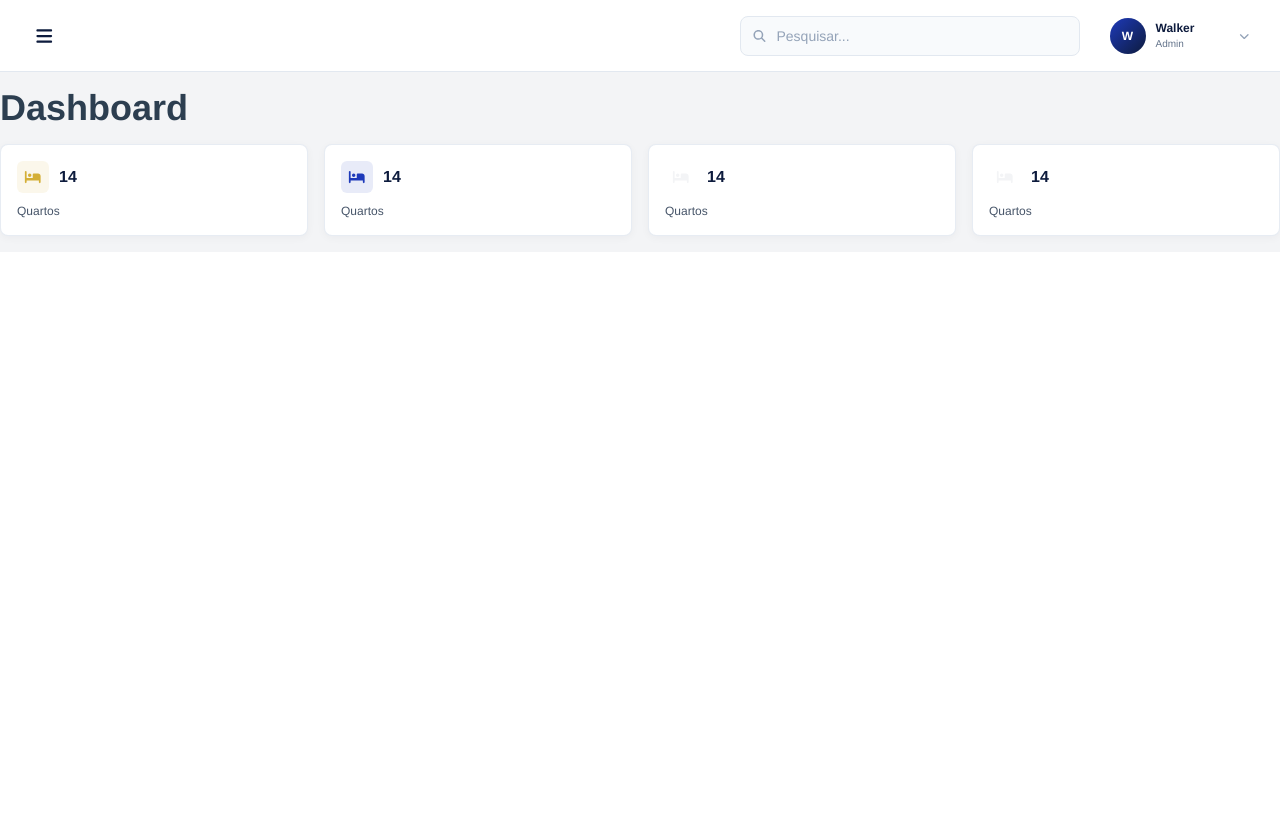
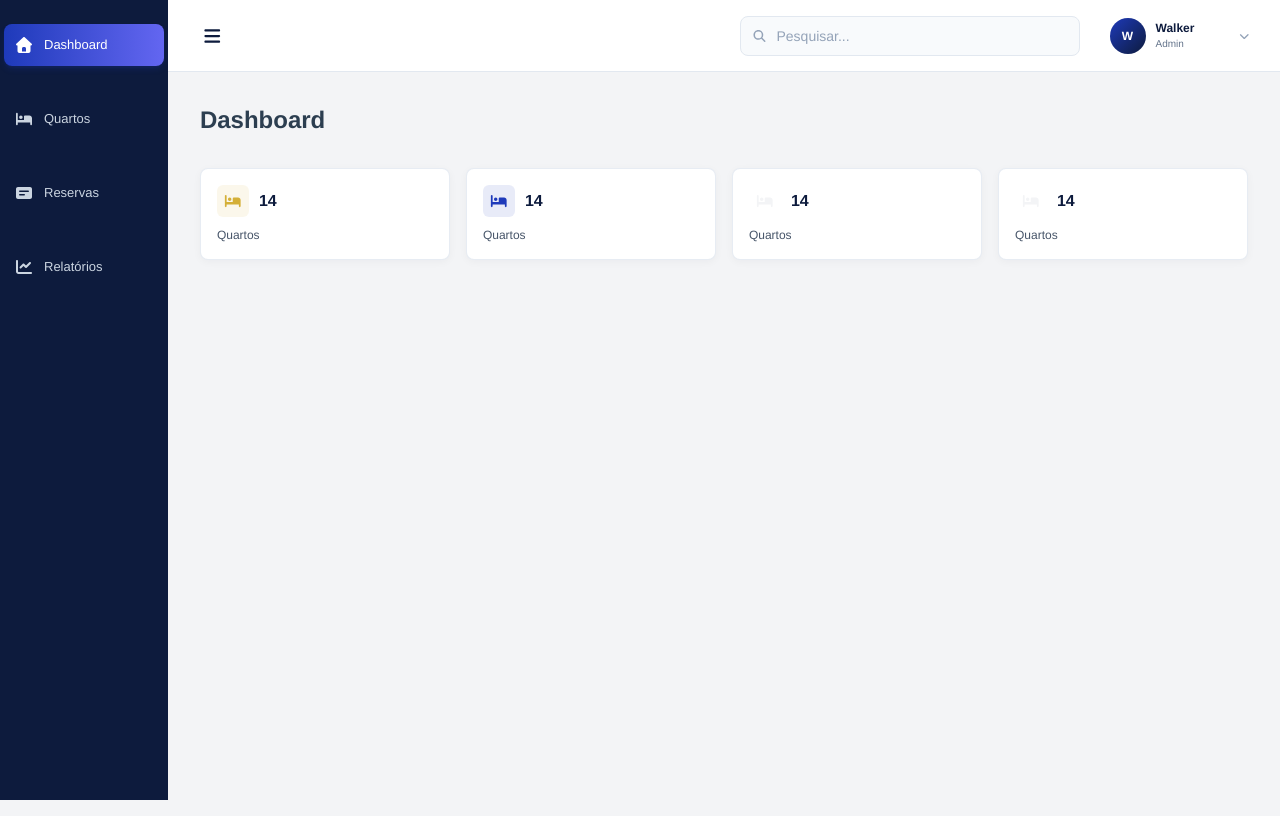
Before and after one commit to rick-nataniel-walker/roomControl, a Vue app: page /dashboard in a window 1280 px wide. Built offline with nearby package versions, Linux system fonts and the light colour scheme.

Commit message:
menu item and menu

```diff
--- /dev/null
+++ b/src/components/nav/NavigationMenu.vue
@@ -0,0 +1,23 @@
+<script>
+import NavigationMenuItem from "@/components/nav/NavigationMenuItem.vue";
+
+export default {
+  name: "NavigationMenu",
+  components: {
+    NavigationMenuItem,
+  },
+};
+</script>
+
+<template>
+  <div
+    class="flex flex-row py-4 px-8 gap-y-4 tablet:h-screen tablet:bg-primary tablet:text-white tablet:w-48 tablet:px-1 tablet:flex-col"
+  >
+    <NavigationMenuItem label="Dashboard" icon="home" active class="my-2" />
+    <NavigationMenuItem label="Quartos" icon="bed" class="my-2" />
+    <NavigationMenuItem label="Reservas" icon="money-check" class="my-2" />
+    <NavigationMenuItem label="Relatórios" icon="chart-line" class="my-2" />
+  </div>
+</template>
+
+<style scoped></style>
--- /dev/null
+++ b/src/components/nav/NavigationMenuItem.vue
@@ -0,0 +1,48 @@
+<script>
+import { FontAwesomeIcon } from "@fortawesome/vue-fontawesome";
+
+export default {
+  name: "NavigationMenuItem",
+  components: { FontAwesomeIcon },
+  props: {
+    icon: { type: String, required: true },
+    label: { type: String, required: true },
+    active: {
+      type: Boolean,
+      default: false,
+    },
+  },
+  emits: ["click"],
+};
+</script>
+
+<template>
+  <button
+    class="navigation-item"
+    :class="{ 'navigation-item-active': active }"
+    type="button"
+    :aria-current="active ? 'page' : undefined"
+    @click="$emit('click')"
+  >
+    <FontAwesomeIcon :icon="icon" class="navigation-icon" />
+    <span class="navigation-label">{{ label }}</span>
+  </button>
+</template>
+
+<style scoped>
+.navigation-item {
+  @apply flex w-full flex-col items-center justify-center gap-1.5 rounded-lg border-0 bg-transparent px-2 py-3 text-mediumGray transition duration-200 hover:bg-slate-100 hover:text-primary focus:outline-none focus:ring-2 focus:ring-secondary/30 tablet:min-h-[42px] tablet:flex-row tablet:justify-start tablet:gap-3 tablet:px-3 tablet:py-2.5 tablet:text-slate-300 tablet:hover:bg-white/10 tablet:hover:text-white;
+}
+
+.navigation-item-active {
+  @apply bg-secondary/10 text-secondary shadow-none hover:bg-secondary/15 hover:text-secondary tablet:bg-gradient-to-r tablet:from-secondary tablet:to-indigo-500 tablet:text-white tablet:shadow-md tablet:shadow-secondary/20 tablet:hover:from-secondary tablet:hover:to-indigo-500 tablet:hover:text-white;
+}
+
+.navigation-icon {
+  @apply h-5 w-5 shrink-0 text-base tablet:h-4 tablet:w-4 tablet:text-sm;
+}
+
+.navigation-label {
+  @apply text-[10px] font-medium leading-none tablet:text-[13px] tablet:leading-normal;
+}
+</style>
--- /dev/null
+++ b/src/components/shared/ContentCard.vue
@@ -0,0 +1,24 @@
+<script>
+export default {
+  name: "ContentCard",
+  props: {
+    title: { type: String, required: true },
+  },
+};
+</script>
+
+<template>
+  <div class="card styled">
+    <h2 class="text-xl">{{ title }}</h2>
+    <slot></slot>
+  </div>
+</template>
+
+<style scoped>
+.card {
+  @apply w-1/2 rounded border-gray-200 p-4 gap-4;
+}
+.styled {
+  @apply bg-white;
+}
+</style>
--- a/src/components/shared/StatisticCard.vue
+++ b/src/components/shared/StatisticCard.vue
@@ -25,7 +25,7 @@ export default {
 
 <style scoped>
 .stat-card {
-  @apply flex min-h-[76px] w-full flex-col items-start justify-center rounded-lg border border-slate-200/80 bg-white p-3 text-left transition duration-200;
+  @apply flex min-h-[76px] w-1/4 flex-col items-start justify-center rounded-lg border border-slate-200/80 bg-white p-3 text-left transition duration-200;
   box-shadow: 0 2px 8px rgba(13, 27, 61, 0.04);
 }
 
--- a/src/views/DashboardView.vue
+++ b/src/views/DashboardView.vue
@@ -1,10 +1,16 @@
 <template>
   <div class="dashboard bg-gray-100">
+    <div class="flex flex-col-reverse py-4 pt-0 tablet:flex-row">
+      <NavigationMenu />
+      <div class="w-full gap-14">
         <MainHeader />
-    <div class="flex py-4">
-      <h1 class="text-4xl font-semibold">Dashboard</h1>
+        <div class="px-8">
+          <div class="flex py-8">
+            <h1 class="text-2xl font-semibold">Dashboard</h1>
           </div>
-    <div class="flex flex-row gap-4 py-4 pt-0">
+          <div
+            class="flex flex-row flex-wrap tablet:flex-nowrap gap-4 py-4 pt-0"
+          >
             <StatisticCard
               color="text-goldAccent"
               bg-color="bg-lightVariants-goldAccent"
@@ -35,17 +41,22 @@
             />
           </div>
         </div>
+      </div>
+    </div>
+  </div>
 </template>
 
 <script>
 import StatisticCard from "@/components/shared/StatisticCard.vue";
 import MainHeader from "@/components/nav/MainHeader.vue";
+import NavigationMenu from "@/components/nav/NavigationMenu.vue";
 
 export default {
   name: "DashboardView",
   components: {
     StatisticCard,
     MainHeader,
+    NavigationMenu,
   },
 };
 </script>
--- a/tailwind.config.js
+++ b/tailwind.config.js
@@ -30,6 +30,9 @@ module.exports = {
           mediumGray: "rgba(148, 163, 184, 0.1)",
         },
       },
+      screens: {
+        tablet: "768px", // => @media (min-width: 480px) { ... }
+      },
     },
   },
   plugins: [],
```
Also changed, not shown: 1 other file (tests, documents, lock files or other folders). Lines whose indentation alone changed are shown as unchanged.
